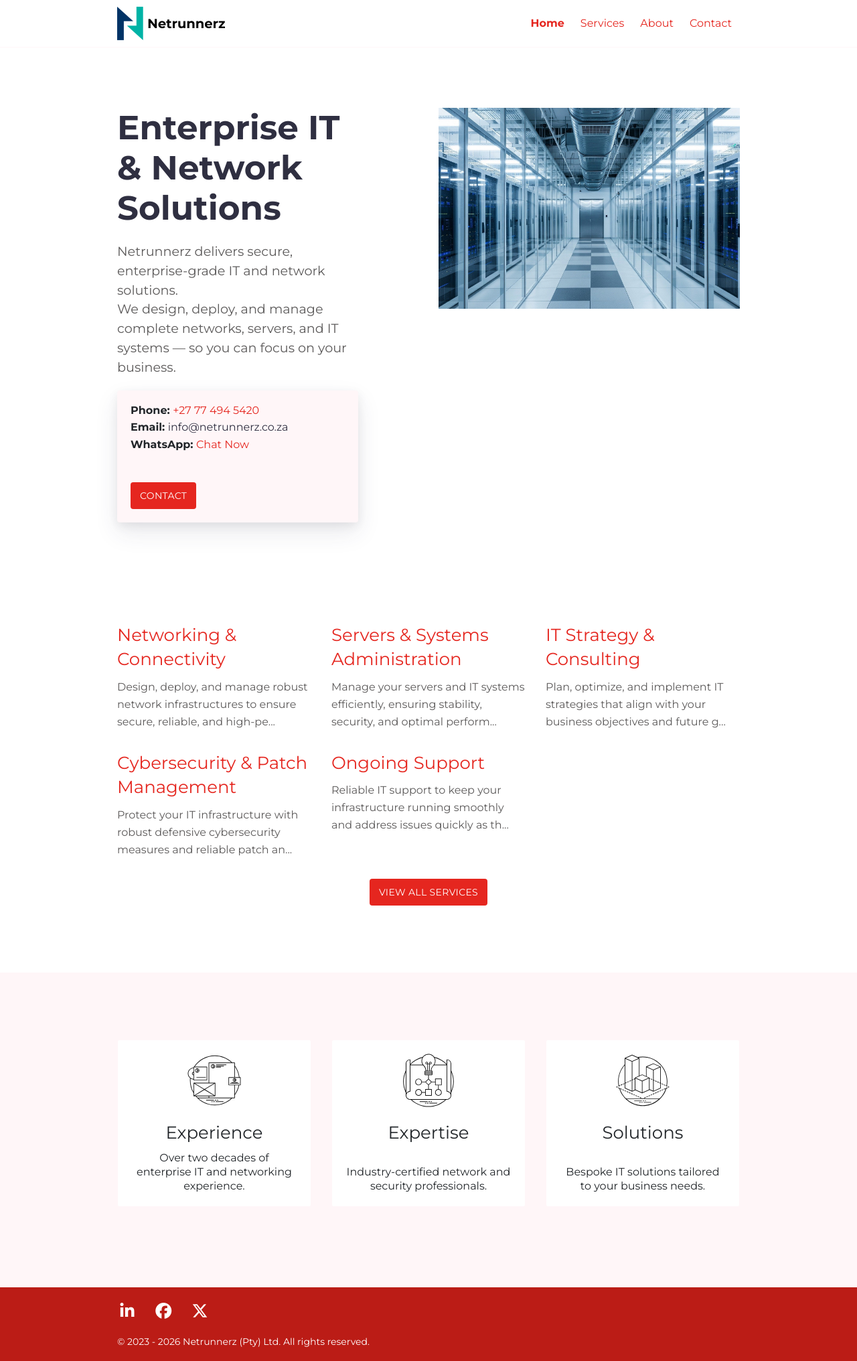
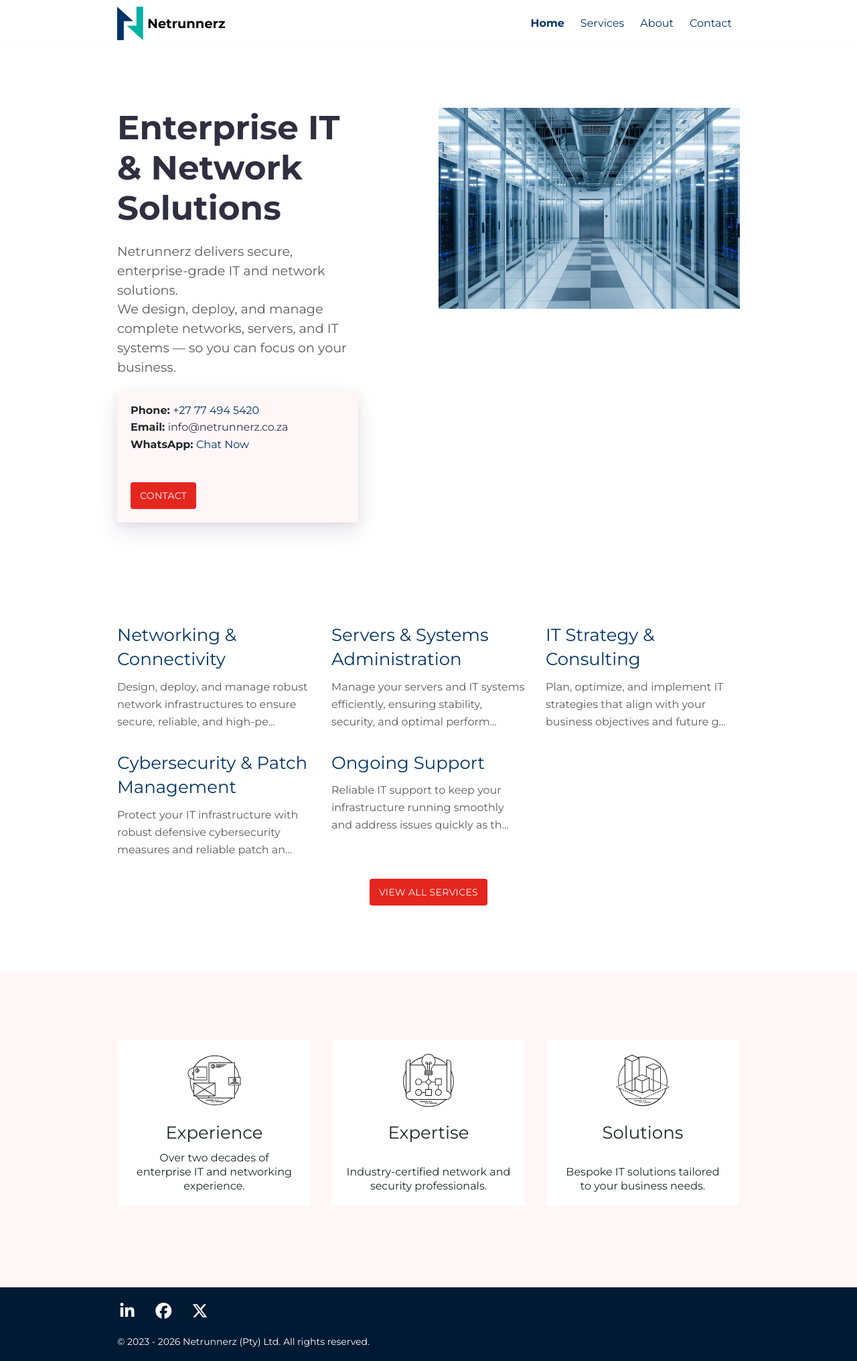
Before and after one commit to NetrunnerzZA/NetrunnerzZA.github.io, a Jekyll site: the page built from index.md, in a window 1280 px wide. Shown: the whole page at 67% size. Built offline with Jekyll 4.4.1, drawn with Linux system fonts in a browser that asks for light colours.

Commit message:
Change primary colour

```diff
--- a/_sass/components/_buttons.scss
+++ b/_sass/components/_buttons.scss
@@ -5,7 +5,7 @@
   line-height: 40px;
   padding: 0 14px;
   //box-shadow: 0 4px 6px rgba(50, 50, 93, 0.11), 0 1px 3px rgba(0, 0, 0, 0.08);
-  background: $primary;
+  background: $button;
   border-radius: 4px;
   font-size: 14px;
   font-weight: normal;
@@ -17,7 +17,7 @@
   transition: all 0.15s ease;
   &:hover {
     color: #ffffff;
-    background-color: lighten($primary, 10%);
+    background-color: lighten($button, 10%);
     transform: translateY(-1px);
     //box-shadow: 0 7px 14px rgba(50, 50, 93, 0.1), 0 3px 6px rgba(0, 0, 0, 0.08);
     text-decoration: none;
--- a/assets/css/style.scss
+++ b/assets/css/style.scss
@@ -2,8 +2,8 @@
 ---
 
 // Colors
-// $primary: #ff6600;
-$primary: #e5261f;
+$primary: #003366;
+$button: #e5261f;
 $primary-dark: #a01b16;
 $secondary: #f88379;
 $black: #2f2f41;
```
